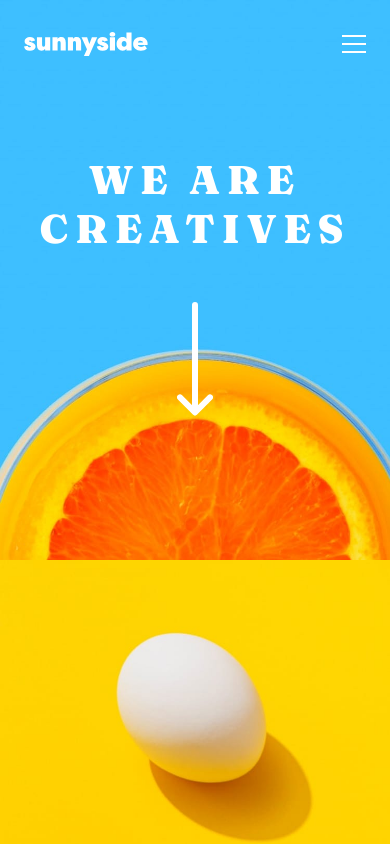
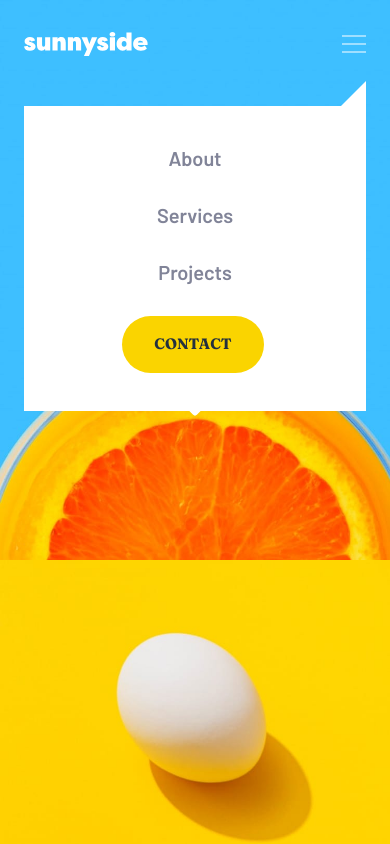
Before and after one commit to muflihanto/frontendmentor, a Next.js app: page /sunnyside-agency-landing-page in a window 390 px wide. Both pictures are taken after a click on the button 354 px from the left and 44 px from the top of the page. Shown: the top 844 px of the page. Built offline with nearby package versions, Linux system fonts and the light colour scheme.

Commit message:
add sunnyside-...-page mobile menu

```diff
--- a/components/sunnyside-agency-landing-page/Header.jsx
+++ b/components/sunnyside-agency-landing-page/Header.jsx
@@ -4,7 +4,7 @@ export default function Header(props) {
   return (
     <>
       <header className="bg-[url('/sunnyside-agency-landing-page/images/mobile/image-header.jpg')] bg-cover relative flex flex-col justify-center items-center w-full aspect-[375/538] gap-[49px] pt-[11px] bg-sunny-primary-yellow">
-        <nav className="absolute z-10 top-0 w-full bg-transparent flex justify-between px-6 h-[5.5rem]">
+        <nav className="absolute z-10 top-0 w-full bg-transparent flex justify-between items-center px-6 h-[5.5rem]">
           <div className="relative w-[124px] h-auto aspect-[31/6]">
             <Image
               src="/sunnyside-agency-landing-page/images/logo.svg"
@@ -13,7 +13,7 @@ export default function Header(props) {
               fill
             />
           </div>
-          <button className="relative w-6 h-auto aspect-[4/3]">
+          <button className="relative w-6 h-fit aspect-[4/3] peer/menu focus:opacity-50">
             <Image
               src="/sunnyside-agency-landing-page/images/icon-hamburger.svg"
               alt="Menu"
@@ -21,12 +21,20 @@ export default function Header(props) {
               fill
             />
           </button>
-          {/*
-          About
-          Services
-          Projects
-          Contact
-        */}
+          <ul className="absolute top-[106px] before:w-0 before:h-0 before:border-t-[25px] before:border-t-transparent before:border-b-[25px] before:border-b-transparent before:content-[''] before:border-r-[25px] before:border-r-sunny-neutral-100 before:absolute before:right-0 before:-top-[25px] pt-[37px] pb-[38px] left-1/2 -translate-x-1/2 bg-sunny-neutral-100 w-[calc(100%-48px)] peer-focus/menu:flex flex-col gap-[27px] justify-center items-center before:z-20 hidden">
+            <li className="text-[20px] -tracking-[0.1px] font-barlow text-sunny-neutral-300">
+              <a href="">About</a>
+            </li>
+            <li className="text-[20px] -tracking-[0.1px] font-barlow text-sunny-neutral-300">
+              <a href="">Services</a>
+            </li>
+            <li className="text-[20px] -tracking-[0.1px] font-barlow text-sunny-neutral-300">
+              <a href="">Projects</a>
+            </li>
+            <li className="text-[15px] font-fraunces text-sunny-neutral-500 mt-[2px] mr-[4px] bg-sunny-primary-yellow py-[17px] px-8 text-center rounded-full uppercase font-bold ">
+              <a href="">Contact</a>
+            </li>
+          </ul>
         </nav>
         <h1 className="font-fraunces font-black text-sunny-neutral-100 text-[40px] tracking-[7px] text-center leading-[49px] uppercase">We are creatives</h1>
         <Image
--- a/components/sunnyside-agency-landing-page/Main.jsx
+++ b/components/sunnyside-agency-landing-page/Main.jsx
@@ -1,4 +1,3 @@
-import Image from "next/image";
 import Gallery from "./Gallery";
 import GraphicDesign from "./GraphicDesign";
 import Photography from "./Photography";
--- a/pages/sunnyside-agency-landing-page.js
+++ b/pages/sunnyside-agency-landing-page.js
@@ -14,7 +14,10 @@ export default function Sunnyside(props) {
       <Header />
       <Main />
       <Footer />
-      {/* <Slider basePath="/sunnyside-agency-landing-page/design" /> */}
+      {/* <Slider
+        basePath="/sunnyside-agency-landing-page/design"
+        absolutePath="/sunnyside-agency-landing-page/design/mobile-menu.jpg"
+      /> */}
     </div>
   );
 }
```
